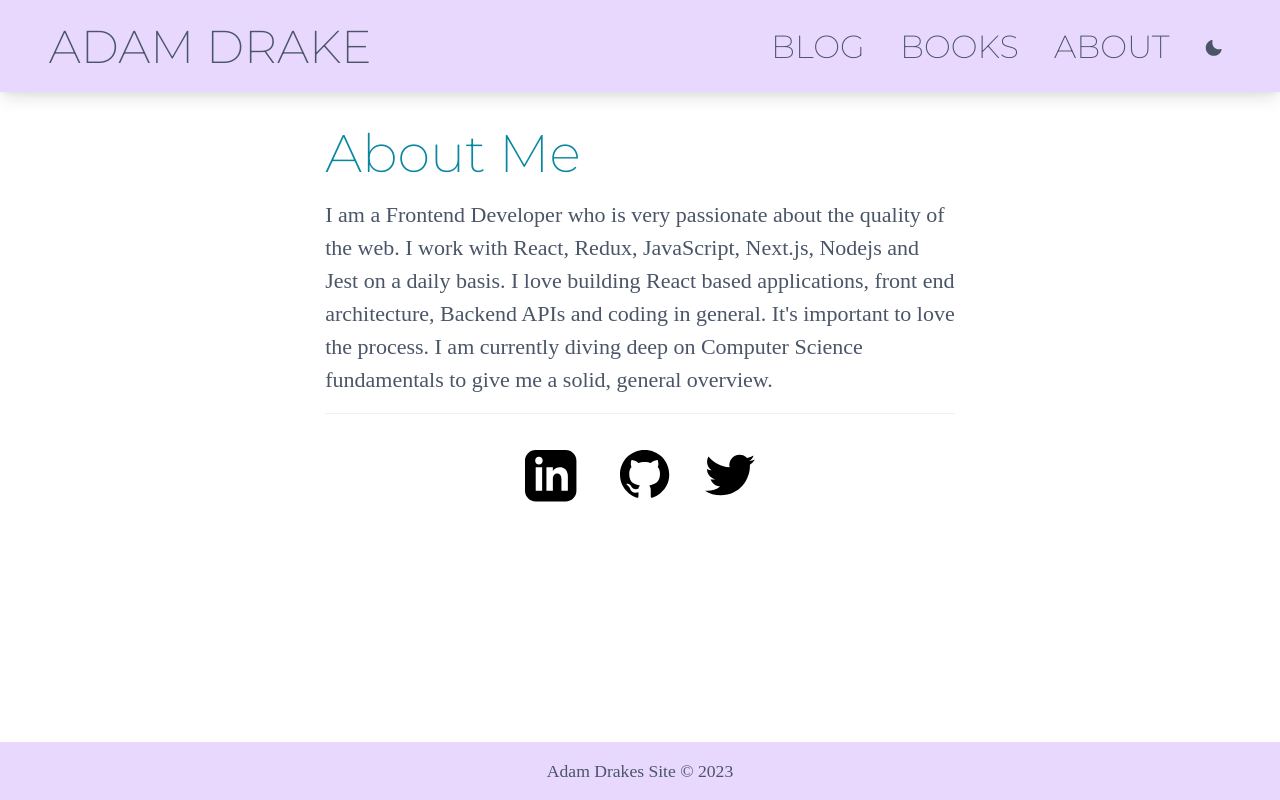
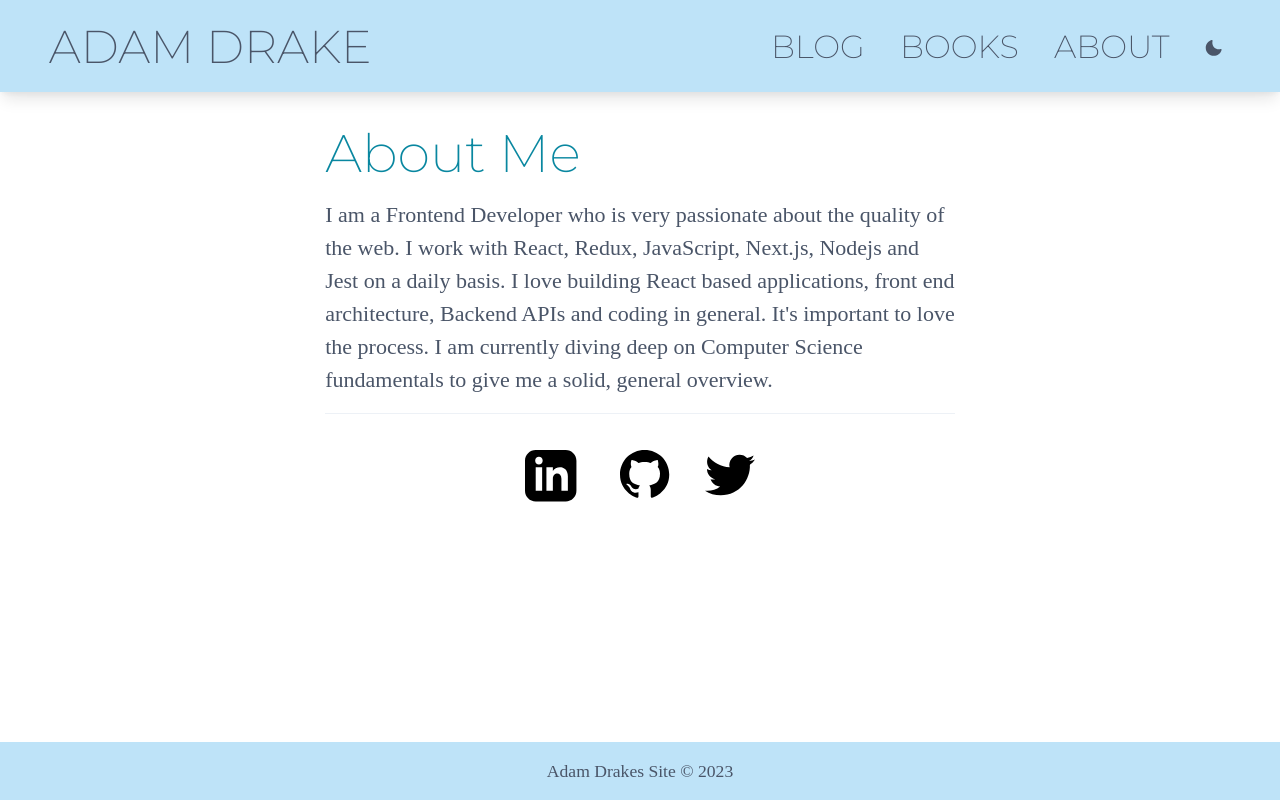
Before and after one commit to adamdrake210/adamdrake-site-blog, a Next.js app: page /about in a window 1280 px wide. Built offline with nearby package versions, Linux system fonts and the light colour scheme; a web font is replaced by a local one.

Commit message:
update to light background color

```diff
--- a/src/styles/theme.ts
+++ b/src/styles/theme.ts
@@ -13,7 +13,7 @@ const config: ThemeConfig = {
 export const darkColorBg = 'blue.900';
 export const darkColorText = 'white';
 
-export const lightColorBg = 'purple.100';
+export const lightColorBg = 'blue.100';
 export const lightColorText = 'gray.600';
 
 export const lightHeadingColor = 'cyan.700';
```
